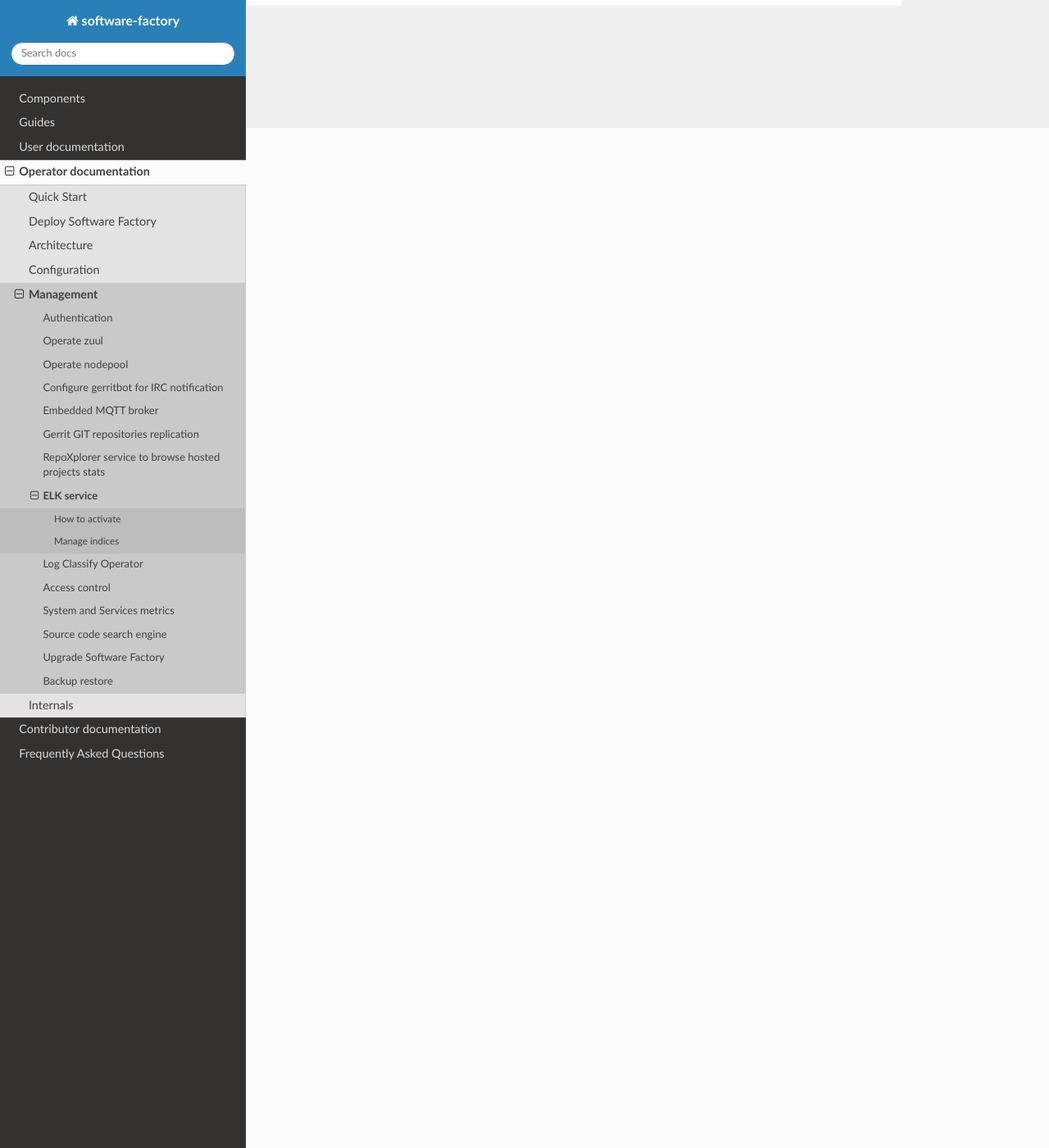
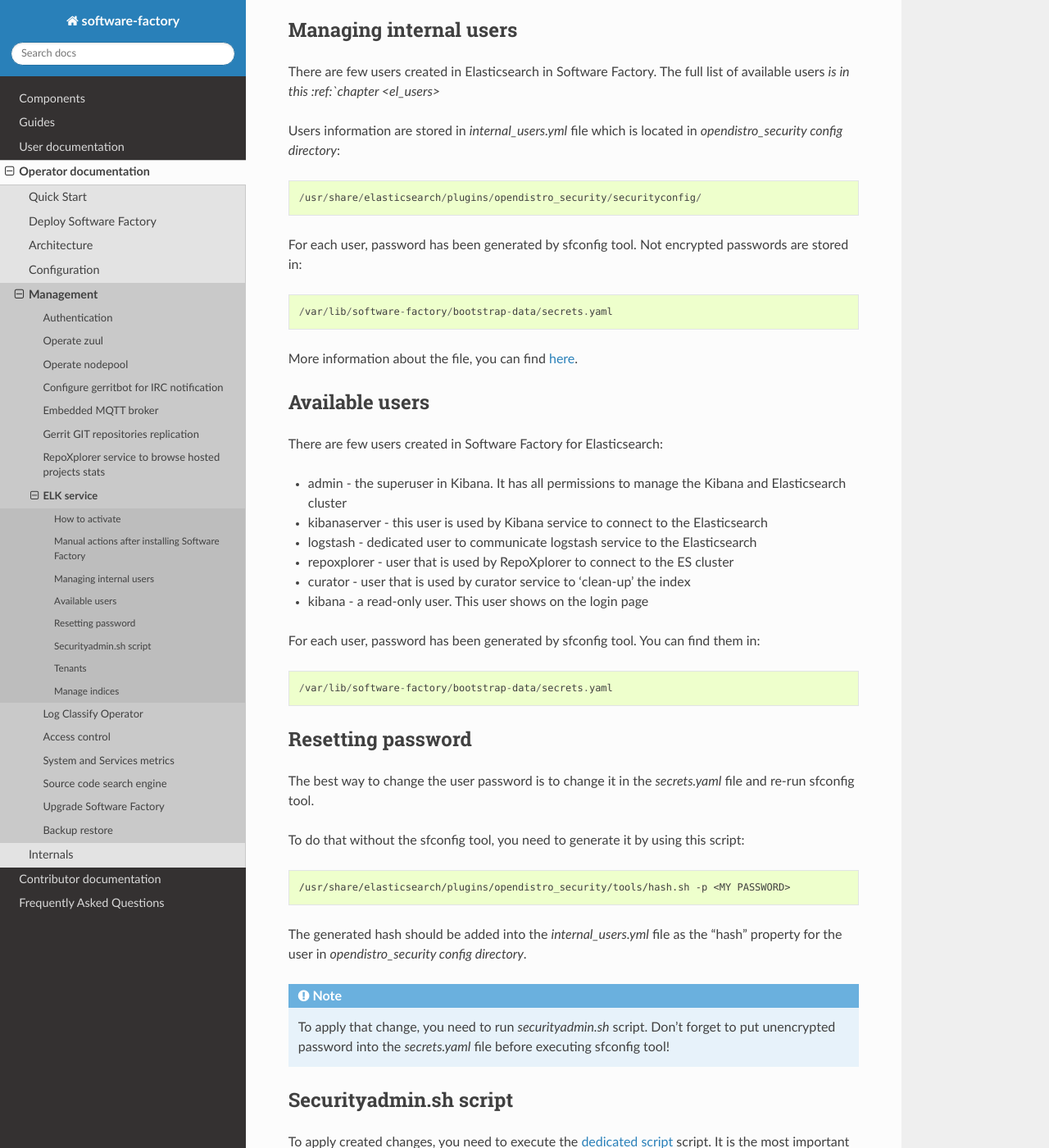
Before and after one commit to softwarefactory-project/sf-docs, a Sphinx documentation site: the page built from docs/operator/elk_operator.rst, in a window 1280 px wide and 1400 px high, scrolled down 1244 px. Shown: the whole window at 82% size. Built offline with Sphinx 7.4.7 and the Read the Docs theme 2.0.0, drawn with Linux system fonts in a browser that asks for light colours; some of the changed text lies outside the part shown.

Commit message:
Added information about Opendistro
There are important information related to setup Opendistro
for Elasticsearch.

Change-Id: I59396e1304e21128a497b1b98ce65c3d0208cbb9

```diff
--- a/docs/operator/elk_operator.rst
+++ b/docs/operator/elk_operator.rst
@@ -3,15 +3,18 @@
 ELK service
 ===========
 
-Software Factory bundles an ELK stack to ease search through
-job's logs artifacts. Once activated, job's console of every
-build are exported through logstash and then available to
-the search via Kibana.
+Software Factory bundles an ELK stack based on `Opendistro for Elasticsearch`_
+to ease searching through the logs artifacts of jobs. Once activated,
+the console log of every build is exported through logstash and
+then searchable via Kibana.
 
 A Software Factory user might want to export more artifacts
 than the job's console. Indeed a job may generate additional
 log files. In that case a custom zuul *post-run* job must be defined.
-In order to do so a user must refer to :ref:`Export logs artifacts to logstash <zuul-artifacts-export-logstash>`
+In order to do so a user must refer
+to :ref:`Export logs artifacts to logstash <zuul-artifacts-export-logstash>`.
+
+.. _`Opendistro for Elasticsearch`: https://opendistro.github.io/
 
 How to activate
 ---------------
@@ -37,6 +40,130 @@
 the name Kibana.
 
 
+Manual actions after installing Software Factory
+------------------------------------------------
+
+After the installation of Software Factory, or the activation of ELK,
+you must connect to Kibana as the `admin` user and go to the
+section "Discover" in Kibana menu to ensure that Kibana has
+created the index pattern. This is a per-requisite before a regular
+Kibana user (which has read-only access) can search through the jobs logs.
+
+.. note::
+
+   After the first CI job execution, The job console logs are sent to
+   ElasticSearch through Logstash. Then Kibana will be able to create the
+   index pattern when connected as `admin`.
+
+The password for `admin` is set as a `elasticsearch_password`
+entry in `secrets.yaml file`.
+
+You can also use below command:
+
+.. code-block:: bash
+
+   awk '/elasticsearch_password/ {print $2}' /var/lib/software-factory/bootstrap-data/secrets.yaml
+
+
+Managing internal users
+-----------------------
+
+There are few users created in Elasticsearch in Software Factory.
+The full list of available users `is in this :ref:`chapter <el_users>`
+
+Users information are stored in `internal_users.yml` file which is
+located in `opendistro_security config directory`:
+
+.. code-block::
+
+   /usr/share/elasticsearch/plugins/opendistro_security/securityconfig/
+
+For each user, password has been generated by sfconfig tool.
+Not encrypted passwords are stored in:
+
+.. code-block::
+
+   /var/lib/software-factory/bootstrap-data/secrets.yaml
+
+More information about the file, you can find `here`_.
+
+.. _`here`: https://opendistro.github.io/for-elasticsearch-docs/docs/security/configuration/yaml/#internal_usersyml
+
+.. _el_users:
+
+
+Available users
+---------------
+
+There are few users created  in Software Factory for Elasticsearch:
+
+- admin - the superuser in Kibana. It has all permissions to manage the Kibana and Elasticsearch cluster
+- kibanaserver - this user is used by Kibana service to connect to the Elasticsearch
+- logstash - dedicated user to communicate logstash service to the Elasticsearch
+- repoxplorer - user that is used by RepoXplorer to connect to the ES cluster
+- curator - user that is used by curator service to 'clean-up' the index
+- kibana - a read-only user. This user shows on the login page
+
+For each user, password has been generated by sfconfig tool. You can find
+them in:
+
+.. code-block::
+
+   /var/lib/software-factory/bootstrap-data/secrets.yaml
+
+
+Resetting password
+------------------
+
+The best way to change the user password is to change it in the
+`secrets.yaml` file and re-run sfconfig tool.
+
+To do that without the sfconfig tool, you need to generate it by using this
+script:
+
+.. code-block:: bash
+
+   /usr/share/elasticsearch/plugins/opendistro_security/tools/hash.sh -p <MY PASSWORD>
+
+The generated hash should be added into the `internal_users.yml` file as the
+"hash" property for the user in `opendistro_security config directory`.
+
+.. note::
+
+   To apply that change, you need to run `securityadmin.sh` script.
+   Don't forget to put unencrypted password into the `secrets.yaml`
+   file before executing sfconfig tool!
+
+
+Securityadmin.sh script
+-----------------------
+
+To apply created changes, you need to execute the `dedicated script`_ script.
+It is the most important step that you should not forget after doing some
+changes.
+
+In the Software Factory, the command below will setup the `securityadmin.sh`
+script. What you need to do is to execute it on the Elasticsearch host.
+
+.. code-block:: bash
+
+   /usr/share/elasticsearch/plugins/opendistro_security/tools/securityadmin.sh   \
+     -cd /usr/share/elasticsearch/plugins/opendistro_security/securityconfig/  \
+     -icl -nhnv -cacert /etc/elasticsearch/certs/localCA.pem  \
+     -cert /etc/elasticsearch/certs/elasticsearch-admin.crt  \
+     -key /etc/elasticsearch/certs/elasticsearch-admin.key    \
+     -h $(hostname)
+
+.. _`dedicated script`: https://opendistro.github.io/for-elasticsearch-docs/docs/security/configuration/generate-certificates/#run-securityadminsh
+
+
+Tenants
+-------
+
+Software Factory is only configuring one tenant: `global` and
+it also disable multi-tenancy (check Kibana configuration file).
+
+
 Manage indices
 --------------
 
--- a/docs/user/index.rst
+++ b/docs/user/index.rst
@@ -16,5 +16,6 @@
    short_gerrit
    log_classify
    config_repo
+   elasticsearch_users
 
 * `sfmanager </docs/sfmanager/>`_ is a command line client can be used to interact with the managesf API.
```
Also changed, not shown: docs/user/elasticsearch_users.rst (added, +14 -0 lines).
